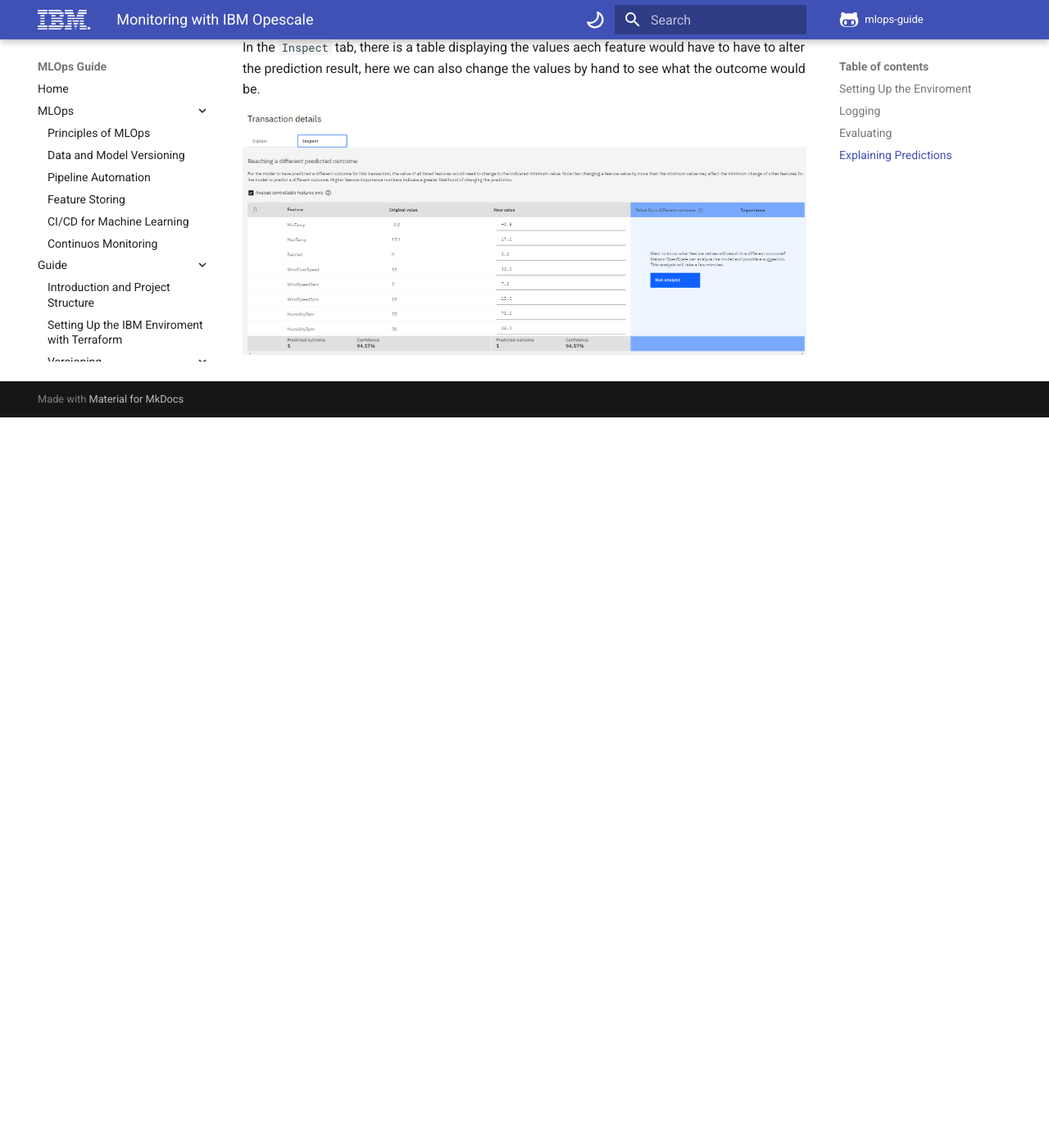
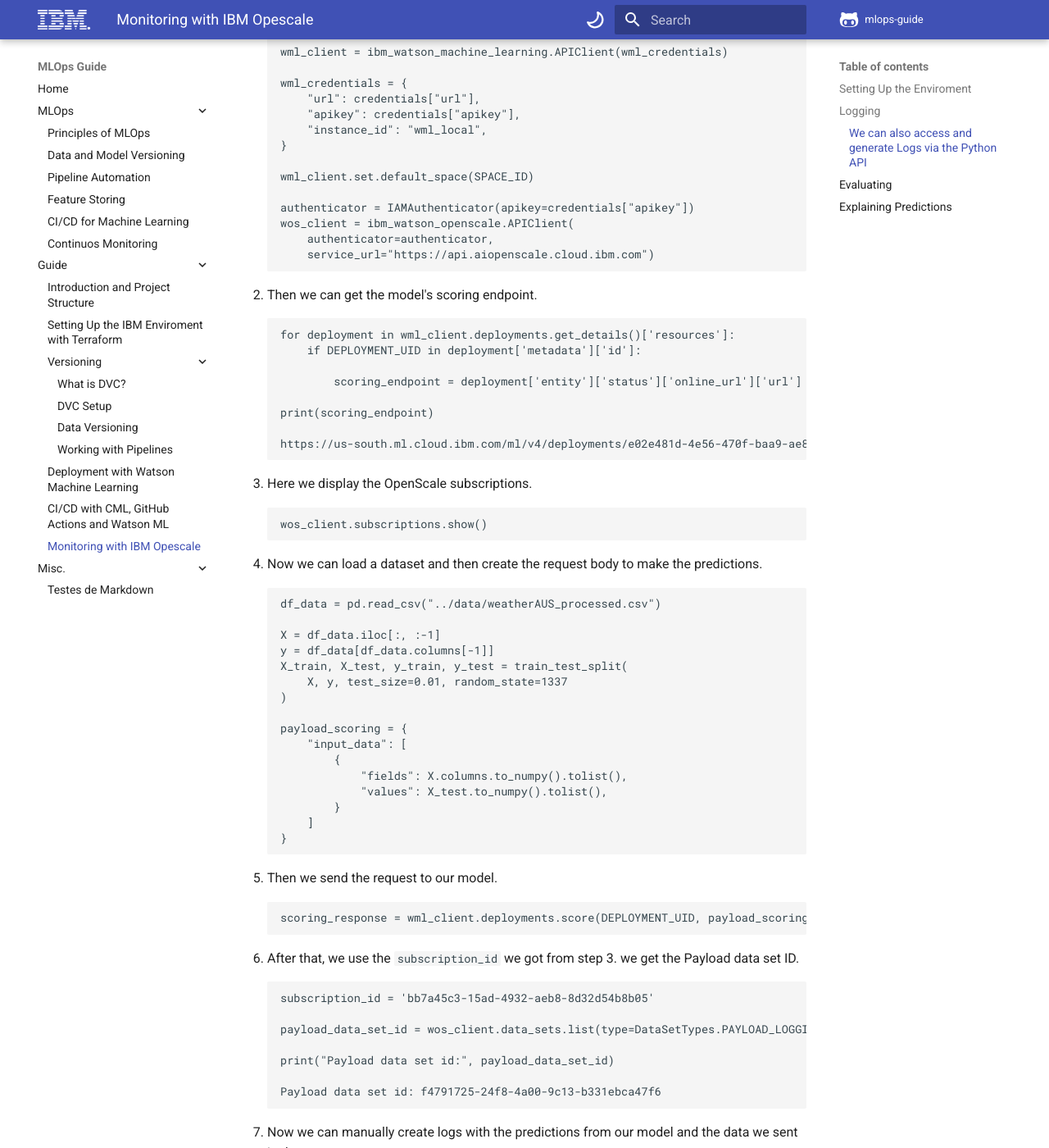
Before and after one commit to mlops-guide/mlops-guide.github.io, an MkDocs documentation site: the page built from docs/Openscale/index.md, in a window 1280 px wide and 1400 px high, scrolled down 5532 px. Shown: the whole window at 82% size. Built offline with MkDocs 1.6.1 and Material for MkDocs 9.7.7, drawn with Linux system fonts in a browser that asks for light colours; comment, search, counter and statistics services are not loaded; before the commit the page ends 6041 px from its top, so only the background shows below that; some of the changed text lies outside the part shown.

Commit message:
Openscale Logging

````diff
--- a/docs/Openscale/index.md
+++ b/docs/Openscale/index.md
@@ -65,6 +65,143 @@
 
  <div style="text-align:center"><img src="../assets/Openscale/Capture10.PNG" alt="drawing" width=100%/></div>
 
+#### We can also access and generate Logs via the Python API
+
+1. First we need to initilize the Watson Machine Learning and OpenScale clients as well as the IAMAuthenticator.
+
+        service_credentials = {
+            "apikey": credentials["apikey"],
+            "url": "https://api.aiopenscale.cloud.ibm.com",
+        }
+
+        DEPLOYMENT_UID = metadata["deployment_uid"]
+        MODEL_UID = metadata["model_uid"]
+        MODEL_NAME = metadata["project_name"] + "_" + metadata["project_version"]
+        SPACE_ID = credentials["space_id"]
+        WOS_GUID = get_instance_guid(api_key=service_credentials["apikey"])
+        WOS_CREDENTIALS = {
+            "instance_guid": WOS_GUID,
+            "apikey": service_credentials["apikey"],
+            "url": "https://api.aiopenscale.cloud.ibm.com",
+        }
+
+        if WOS_GUID is None:
+            print("Watson OpenScale GUID NOT FOUND")
+        else:
+            print(WOS_GUID)
+
+        wml_credentials = {"url": credentials["url"], "apikey": credentials["apikey"]}
+
+        wml_client = ibm_watson_machine_learning.APIClient(wml_credentials)
+
+        wml_credentials = {
+            "url": credentials["url"],
+            "apikey": credentials["apikey"],
+            "instance_id": "wml_local",
+        }
+
+        wml_client.set.default_space(SPACE_ID)
+
+        authenticator = IAMAuthenticator(apikey=credentials["apikey"])
+        wos_client = ibm_watson_openscale.APIClient(
+            authenticator=authenticator,
+            service_url="https://api.aiopenscale.cloud.ibm.com")
+
+2. Then we can get the model's scoring endpoint.
+
+
+        for deployment in wml_client.deployments.get_details()['resources']:
+            if DEPLOYMENT_UID in deployment['metadata']['id']:
+
+                scoring_endpoint = deployment['entity']['status']['online_url']['url']
+
+        print(scoring_endpoint)
+
+        https://us-south.ml.cloud.ibm.com/ml/v4/deployments/e02e481d-4e56-470f-baa9-ae84a583c0a8/predictions
+
+
+3. Here we display the OpenScale subscriptions.
+
+        wos_client.subscriptions.show()
+
+4. Now we can load a dataset and then create the request body to make the predictions.
+
+        df_data = pd.read_csv("../data/weatherAUS_processed.csv")
+
+        X = df_data.iloc[:, :-1]
+        y = df_data[df_data.columns[-1]]
+        X_train, X_test, y_train, y_test = train_test_split(
+            X, y, test_size=0.01, random_state=1337
+        )
+
+        payload_scoring = {
+            "input_data": [
+                {
+                    "fields": X.columns.to_numpy().tolist(),
+                    "values": X_test.to_numpy().tolist(),
+                }
+            ]
+        }
+
+5. Then we send the request to our model.
+
+        scoring_response = wml_client.deployments.score(DEPLOYMENT_UID, payload_scoring)
+
+6. After that, we use the ```subscription_id``` we got from step 3. we get the Payload data set ID.
+
+        subscription_id = 'bb7a45c3-15ad-4932-aeb8-8d32d54b8b05'
+
+        payload_data_set_id = wos_client.data_sets.list(type=DataSetTypes.PAYLOAD_LOGGING, target_target_id=subscription_id, target_target_type=TargetTypes.SUBSCRIPTION).result.data_sets[0].metadata.id
+
+        print("Payload data set id:", payload_data_set_id)
+
+
+        Payload data set id: f4791725-24f8-4a00-9c13-b331ebca47f6
+
+7. Now we can manually create logs with the predictions from our model and the data we sent in the request.
+
+        records = [PayloadRecord(request=payload_scoring, response=scoring_response, response_time=72)]
+        store_record_info = wos_client.data_sets.store_records(payload_data_set_id, records)
+
+8. We also can do the same thing for ```Feedback``` datasets, which don't require the model prediction.
+
+        feedback_dataset = wos_client.data_sets.list(type=DataSetTypes.FEEDBACK,
+                                                target_target_id=subscription_id,
+                                                target_target_type=TargetTypes.SUBSCRIPTION).result
+
+        feedback_dataset_id = feedback_dataset.data_sets[0].metadata.id
+        if feedback_dataset_id is None:
+            print("Feedback data set not found. Please check quality monitor status.")
+            sys.exit(1)
+
+        data = X_test.to_dict('records')
+
+        wos_client.data_sets.store_records(
+            feedback_dataset_id,
+            request_body=data,
+            background_mode=False,
+            header=True,
+            delimiter=',',
+            csv_max_line_length=1000)
+
+        print(wos_client.data_sets.get_records_count(data_set_id=feedback_dataset_id))
+
+9. After that We can access these datasets as Pandas dataframes.
+
+        records2 = wos_client.data_sets.get_list_of_records(data_set_id=payload_data_set_id,output_type=ResponseTypes.PANDAS)
+
+        df = records2.result
+
+10. Then we can use that Pandas dataframe to create plots or other analysis.
+
+        import matplotlib.pyplot as plt
+
+        plt.hist(df.prediction_probability)
+        plt.legend(title='Predictions Probability')
+        plt.show()
+
+    <div style="text-align:center"><img src="../assets/Openscale/download.svg" alt="drawing" width=70%/></div>
+
 ### Evaluating
 
 ### Explaining Predictions
````
Also changed, not shown: docs/assets/Openscale/download.svg (added).
